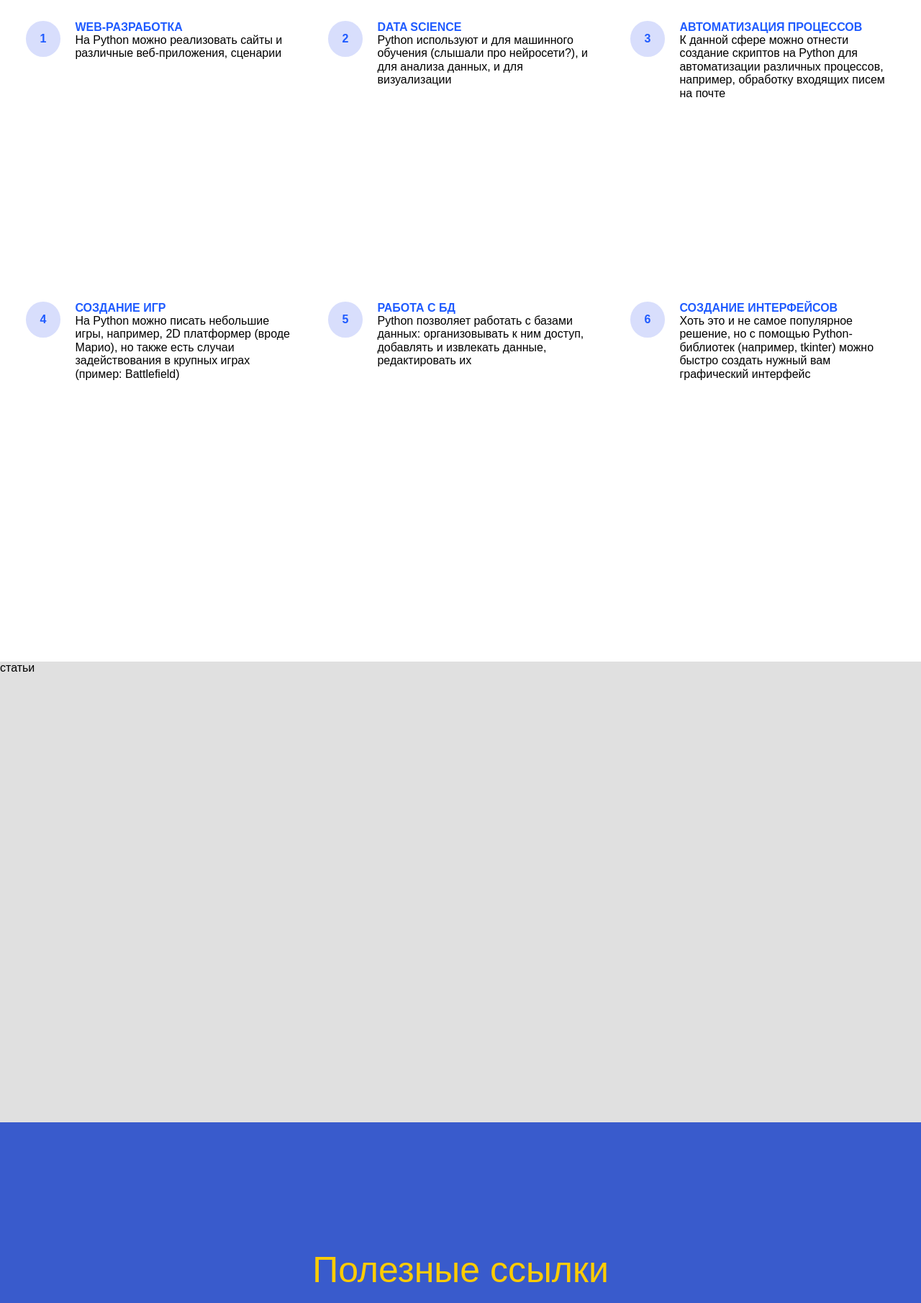
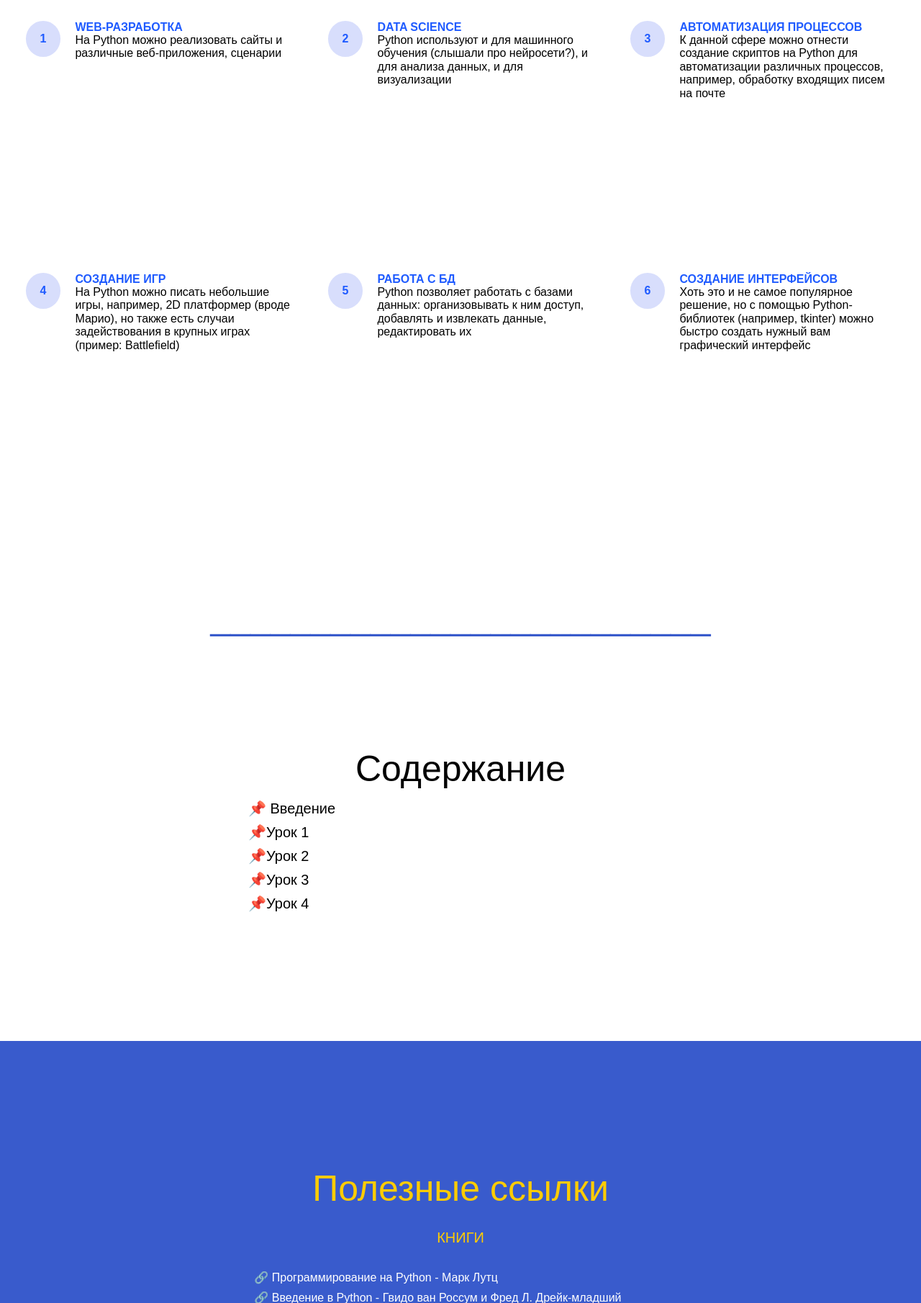
Before and after one commit to Levittt/test1site, a PHP site: page / in a window 1280 px wide. Shown: the part 1747-3557 px from the top of the page at 72% size. Run offline with PHP 8.4, Linux system fonts and the light colour scheme; some libraries are stand-ins or nearby versions.

Commit message:
upd 2020/12/07

```diff
--- a/index.html
+++ b/index.html
@@ -75,13 +75,23 @@
                 </div>
                 </div>
             </div>
-
+        <h2 id = 'rrr3'>_________________________</h1>
         </div>
 
         <!--содержание-->
         <div class='third_content'>
             <p><a name = 'content'></a></p>
-            <p>статьи</p>
+            <h2 id = 'rrr'>Содержание</h1>
+            <div id='now'>
+                <div id = 'article_links'>
+                    <a class = 'black_h3' href = 'https://codernet.ru/books/python/programmirovanie_na_python_tom_1_mark_lutc/'>&#128204; Введение</a>
+                    <a class = 'black_h3' href = 'http://rus-linux.net/MyLDP/BOOKS/python.pdf'>&#128204;Урок 1</a>
+
+                    <a class = 'black_h3' href = 'https://www.coursera.org/learn/diving-in-python'>&#128204;Урок 2</a>
+                    <a class = 'black_h3' href = 'https://www.coursera.org/learn/diving-in-python'>&#128204;Урок 3</a>
+                    <a class = 'black_h3' href = 'https://www.coursera.org/learn/diving-in-python'>&#128204;Урок 4</a>
+                </div>
+        </div>
         </div>
 
         <!--полезное-->
@@ -119,7 +129,7 @@
                         <input class = 'space' type="text" name="email" placeholder="Ваш e-mail" required />
                         <!--<input class = 'space' type="text" name="password" placeholder="Ваш пароль" required />-->
                         <input class = 'space' type="text" name="msg" placeholder="Ваш комментарий" required />
-                        <input class = 'space' type="submit" class = 'title_' value="Отправить">
+                        <input class = 'space' id = 'subbut' type="submit" class = 'title_' value="Отправить">
                     </form>
                 </div>
             </div>
--- a/rules.css
+++ b/rules.css
@@ -285,10 +285,10 @@ form{
     margin-left: auto;
     margin-right: auto;
     margin-top: 10px;
-    margin-bottom: 10px;
+
     padding: 10px;
     flex-wrap: wrap;
-    min-height: 100vh;
+    min-height: 90vh;
     max-height: 120vh;
     max-width: 100%;
 }
@@ -308,7 +308,6 @@ form{
     margin: 10px;
     padding-left: 20px;
     padding-right: 20px;
-    padding-bottom: 10px;
     padding-top: 16px;
     display: flex;
     text-align: center;
@@ -329,9 +328,56 @@ h4{
 .third_content{
     display: flex;
     flex-direction: column;
-    width: 100%;
-    height: 80vh;
-    background-color: #E0E0E0;
+    justify-content: center;
+    text-align: center;
+    margin-left: auto;
+    margin-right: auto;
+    width: 50%;
+    height: 70vh;
+    background-color: white;
+}
+#rrr{
+    display: flex;
+    text-align: center;
+    justify-content: center;
+    color: black;
+    font-size: 50px;
+    font-weight: normal;
+}
+#article_links{
+    display: flex;
+    flex-direction: column;
+    justify-content: center;
+    padding: 10px;
+    text-align: left;
+
+    margin: 10px;
+    margin-top: 0%;
+    font-size: 20px;
+}
+
+#rrr3{
+    color: #395bcc;
+    display: flex;
+    text-align: center;
+    justify-content: center;
+
+    font-size: 50px;
+    font-weight: normal;
+}
+#now{
+    display: flex;
+    flex-direction: column;
+    justify-content: center;
+    text-align: center;
+    max-width: 50%;
+
+}
+.black_h3{
+    color: black;
+    margin: 5px;
+    text-decoration: none;
+    font-size: 20px;
 }
 /*___________fourth___________________________________*/
 .fourth_links{
```
